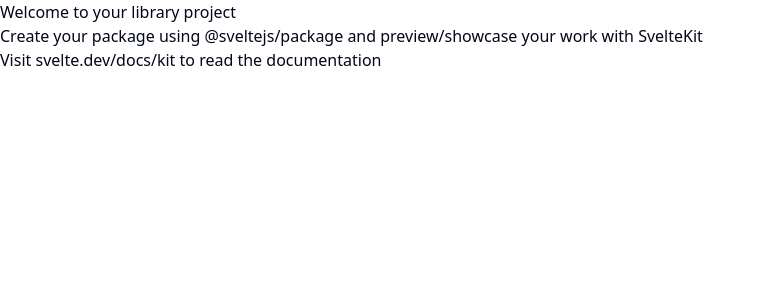
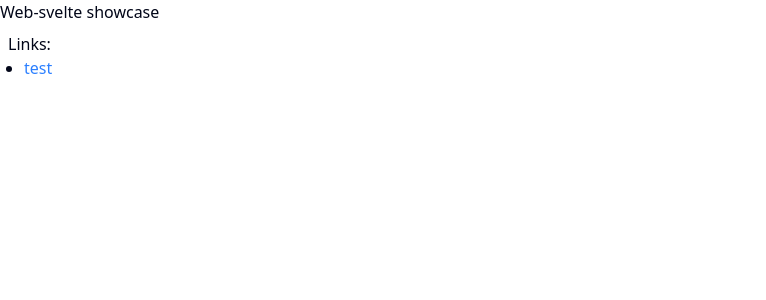
Before and after one commit to Webamoki/Web-svelte, a SvelteKit app: page / in a window 1280 px wide. Shown: the top 300 px of the page, without its empty margins (0-766 px from the left). Built offline with nearby package versions, Linux system fonts and the light colour scheme.

Commit message:
feat(showcase): example page

```diff
--- a/src/routes/+page.svelte
+++ b/src/routes/+page.svelte
@@ -1,3 +1,13 @@
-<h1>Welcome to your library project</h1>
-<p>Create your package using @sveltejs/package and preview/showcase your work with SvelteKit</p>
-<p>Visit <a href="https://svelte.dev/docs/kit">svelte.dev/docs/kit</a> to read the documentation</p>
+<script>
+	import { links } from './links.js';
+</script>
+
+<h1>Web-svelte showcase</h1>
+<nav class="p-2">
+	<p>Links:</p>
+	<ul class="ml-4 list-disc">
+		{#each links as { name, href } (href)}
+			<li><a class="text-blue-500 hover:underline" {href}>{name}</a></li>
+		{/each}
+	</ul>
+</nav>
--- /dev/null
+++ b/src/routes/links.ts
@@ -0,0 +1,8 @@
+import { resolve } from '$app/paths';
+
+type Link = {
+	name: string;
+	href: ReturnType<typeof resolve>;
+};
+
+export const links: Link[] = [{ name: 'test', href: resolve('/test') }];
--- /dev/null
+++ b/src/routes/test/+page.svelte
@@ -0,0 +1 @@
+Test page
```
